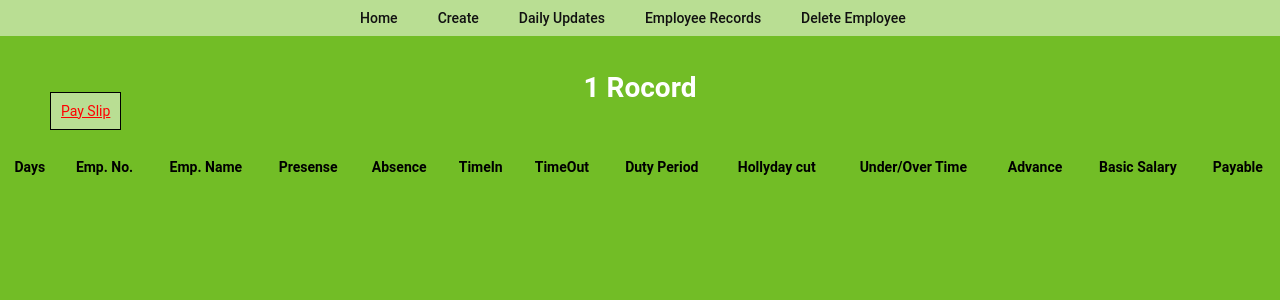
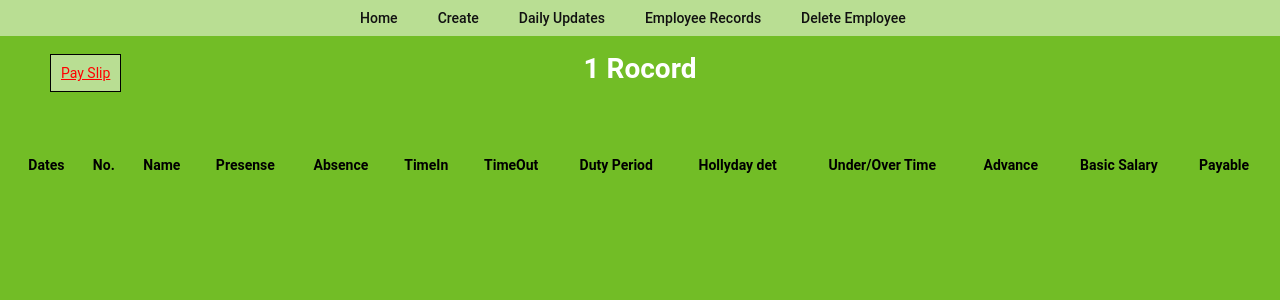
Before and after one commit to BilalAhmedim/ems, a PHP site: page /employee-records.php?name=1 in a window 1280 px wide. Shown: the top 300 px of the page. Run offline with PHP 8.4, Linux system fonts and the light colour scheme; data comes from the database, SQL or seed files in the repository; both versions use the stored data as it was after the commit; data that the repository does not hold is empty; style sheets or scripts are compiled from the project's sources.

Commit message:
some fixes in Theme

```diff
--- a/employee-records.php
+++ b/employee-records.php
@@ -16,7 +16,7 @@
       background: #72bd26;
     }
     table{
-      width: 100vw;
+      width: 98vw;
     }
     .payslip{
       display: table;
@@ -27,6 +27,10 @@
       display: inline;
       float: left;
       margin: 0px 0px 40px 50px;
+    }
+    table tr > td{
+      padding: 5px 0 5px 0;
+      color: #fff
     }
   </style>
 </head>
@@ -39,17 +43,17 @@
     <a href=<?php echo "http://localhost/pay_slip.php?name=".$name."&id=".$id?>>Pay Slip</a>
   </div>
   <div class="datafeed">
-    <table class="table--hide-2-r">
+    <table class="table--hide-2-r" cellspacing=0>
       <tr>
-        <th>Days</th>
-        <th>Emp. No.</th>
-        <th>Emp. Name</th>
+        <th>Dates</th>
+        <th>No.</th>
+        <th>Name</th>
         <th>Presense</th>
         <th>Absence</th>
         <th>TimeIn</th>
         <th>TimeOut</th>
         <th>Duty Period</th>
-        <th>Hollyday cut</th>
+        <th>Hollyday det</th>
         <th>Under/Over Time</th>
         <th>Advance</th>
         <th>Basic Salary</th>
--- a/record.php
+++ b/record.php
@@ -16,7 +16,10 @@
       background: #72bd26;
     }
     table{
-      width: 100vw;
+      width: 98vw;
+    }
+    table tr > td{
+      padding: 5px 0 5px 0;
     }
   </style>
 </head>
--- a/style.sass
+++ b/style.sass
@@ -6,6 +6,7 @@ header
   text-align: center
   h1
     color: #fff
+    margin: 0
 .create,.read,.update,.delete
   width: 50%
   height: 42vh
@@ -97,13 +98,18 @@ header
   transform: translate(-50%,0)
 table
   margin-top: 50px
-  //min-width: 1255px
+  tr
+    &:nth-child(odd)
+      > td
+        background: rgba(88, 125, 52,1)
+    &:nth-child(even)
+      > td
+        background: rgba(88, 125, 52,.6)
   th
     padding: 6.5px
     font-family: Roboto
   td
     text-align: center
-    background: #587d34
     a
       text-decoration: none
       font-family: Roboto
--- a/update.php
+++ b/update.php
@@ -36,7 +36,7 @@ label {
 }
 
 hr {
-  margin: 50px 0;
+  margin: 22px 0;
   border-color: rgba(255, 255, 255, .5);
   border-style: solid;
 }
@@ -129,7 +129,7 @@ hr {
             $duty = (strtotime($timeout) - strtotime($timein));
             $newmins = floor($duty / 60 % 60);
             $newsecs = floor($duty % 60);
-            if($duty >= 53400){
+            if( ($duty - 3600) >= 53400){
               $newhours = floor(($duty + 3600 ) / 3600);
               $newmins = floor($duty / 60 % 60);
               $newsecs = floor($duty % 60);
@@ -137,7 +137,7 @@ hr {
               $duty_period = sprintf('%02d:%02d:%02d', $newhours, $newmins, $newsecs);
               $total_underover_time = $total_underover_time + 121;
               $ou_rs = ($total_underover_time / 60) * round($per_hour);
-            }else if($duty >= 39000 ){
+            }else if( ($duty - 3600) >= 39000 ){
               $newhours = floor( $duty / 3600);
               $newmins = floor($duty / 60 % 60);
               $newsecs = floor($duty % 60);
```
Also changed, not shown: delete.php (+19 -2 lines), .settings/org.eclipse.wst.common.project.facet.core.xml (added), Backup/All 104 Employee clean tables/employee_update.sql, 2 other files.
